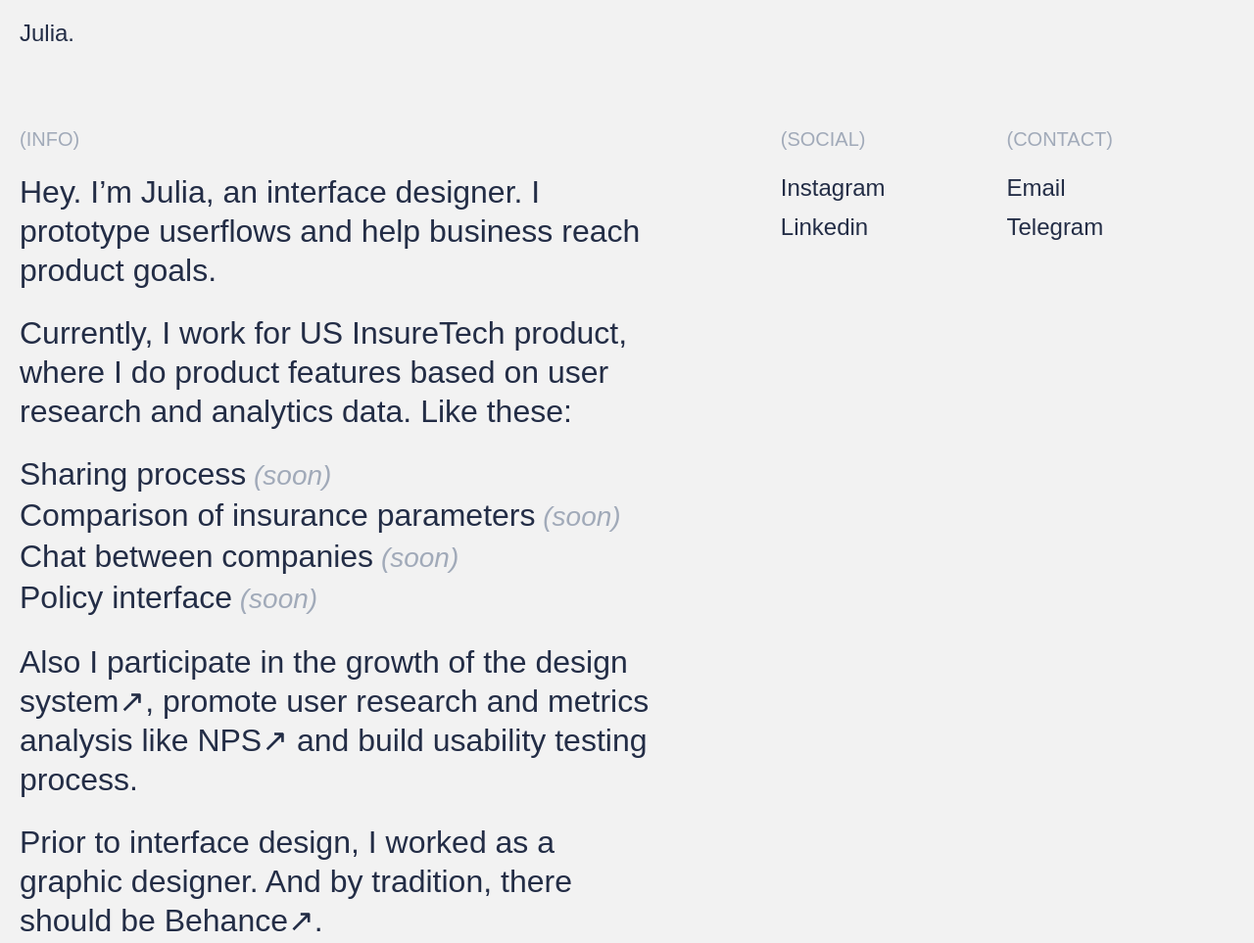
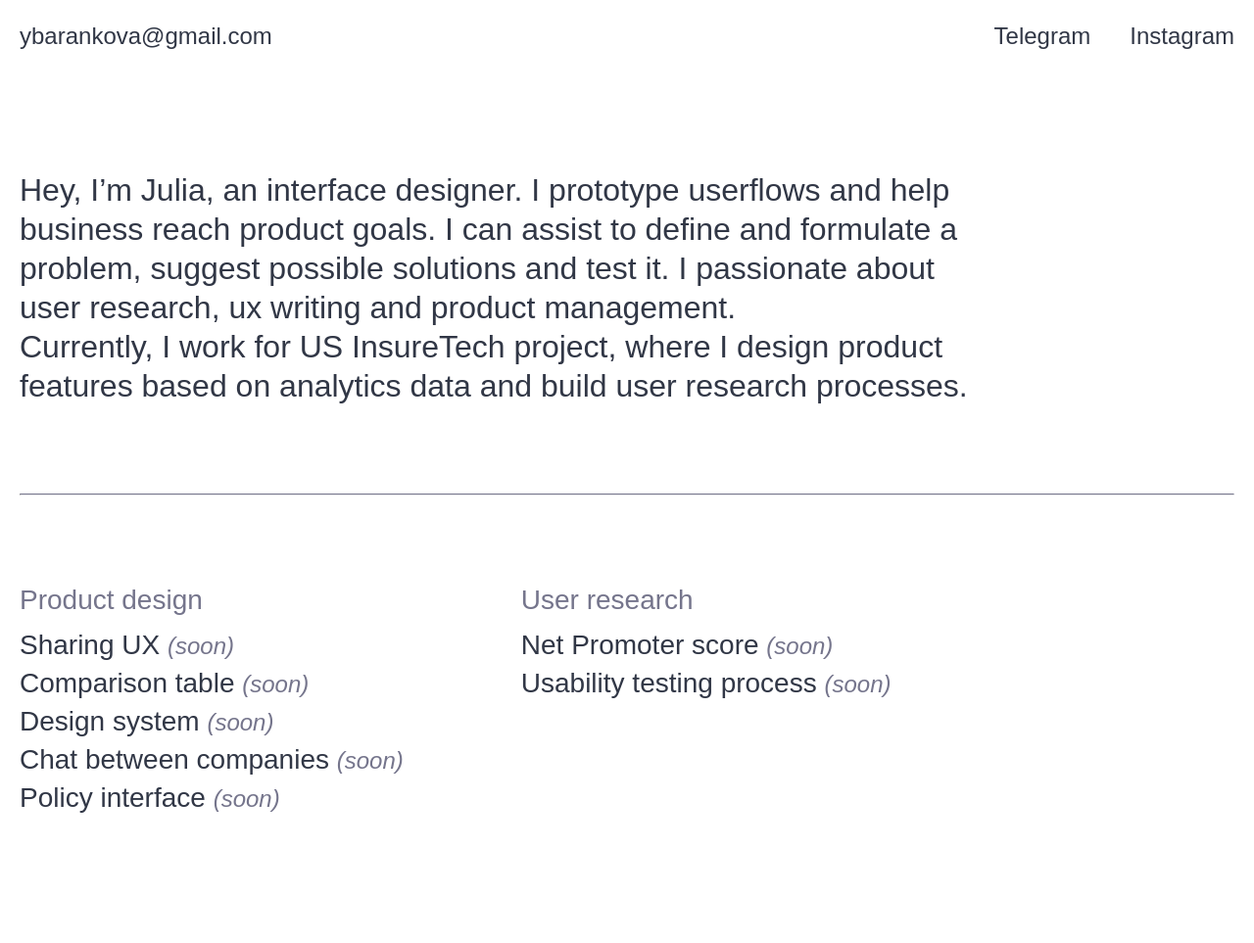
Before and after one commit to jbarankova/jbarankova.github.io, a plain HTML site: page index.html in a window 1280 px wide. Shown: the whole page at 98% size. After the commit the page ends 897 px from the top, so only its background shows below. Drawn offline with Linux system fonts and the light colour scheme; a small style sheet from the web is missing; a web font is replaced by a local one.

Commit message:
Add files via upload

```diff
--- a/index.html
+++ b/index.html
@@ -4,7 +4,7 @@
     <meta charset="UTF-8">
     <meta name="viewport" content="width=device-width, initial-scale=1">
     <link rel="stylesheet" href="stylesheet.css" media="screen">
-    <link rel= "stylesheet" href= "stylesheetMobile.css" media= "only screen and (max-device-width: 480px)">
+    <link rel= "stylesheet" href= "stylesheetMobile.css" media= "only screen and (max-device-width:768px)">
     <link rel="stylesheet" type="text/css" href="MyFontsWebfontsKit.css">
     <link rel="icon" type="image/ico" sizes="32x32" href="icons/favicon.ico">
     <link rel="icon" type="image/ico" sizes="16x16" href="icons/favicon.ico">
@@ -14,34 +14,38 @@
 <body>
 <nav>
     <div class="top-menu">
-        <p>Julia.</p>
+        <a href="mailto:ybarankova@gmail.com" class="left-item social-links">ybarankova@gmail.com</a>
+        <a href="https://www.instagram.com/polar_type/" class="right-item social-links">Instagram</a>
+        <a href="https://t.me/jbarankova" class="right-item social-links">Telegram</a>
     </div>
 </nav>
-<aside class="sidebar sidebar-left">
-    <p class="small-header">(Contact)</p>
-    <p><a href="">Email</a></p>
-    <p><a href="">Telegram</a></p>
-</aside>
-<aside class="sidebar sidebar-right">
-    <p class="small-header">(Social)</p>
-    <p><a href="">Instagram</a></p>
-    <p><a href="">Linkedin</a></p>
-</aside>
     <main>
-       <div class="content">
-           <p class="small-header">(Info)</p>
-           <p class="big-text">Hey. I’m Julia, an interface designer. I prototype userflows and help business reach product goals.</p>
-           <p class="big-text">Currently, I work for US InsureTech product, where I do product features based on user research and analytics data. Like these:
-              <ul class="works-list big-text">
-              <li>Sharing process<span class="soon"> (soon)</span></li>
-              <li>Comparison of insurance parameters<span class="soon"> (soon)</span></li>
-              <li>Chat between companies<span class="soon"> (soon)</span></li>
-              <li>Policy interface<span class="soon"> (soon)</span></li>
-              </ul>
+       <div class="main-page-content">
+           <p class="big-text">Hey, I’m Julia, an interface designer. I prototype userflows and help business reach product goals. I can assist to define and formulate a problem, suggest possible solutions and test it. I passionate about user research, ux writing and product management.
+              <br> Currently, I work for US InsureTech project, where I design product features based on analytics data and build user research processes.
            </p>
-           <p class="big-text">Also I participate in the growth of the <a href="">design system↗</a>, promote user research and metrics analysis like <a href="">NPS↗</a> and build usability testing process.</p>
-           <p class="big-text">Prior to interface design, I worked as a graphic designer. And by tradition, there should be <a href="">Behance↗</a>.</p>
        </div>
+        <hr class="solid">
+        <div>
+            <figure>
+                <figcaption class="article-text">Product design</figcaption>
+                <ul class="article-text">
+                    <li>Sharing UX <span class="soon">(soon)</span></li>
+                    <li>Comparison table <span class="soon">(soon)</span></li>
+                    <li>Design system <span class="soon">(soon)</span></li>
+                    <li>Chat between companies <span class="soon">(soon)</span></li>
+                    <li>Policy interface <span class="soon">(soon)</span></li>
+                </ul>
+            </figure>
+            <figure>
+                <figcaption class="article-text">User research</figcaption>
+                <ul class="article-text">
+                    <li>Net Promoter score <span class="soon">(soon)</span></li>
+                    <li>Usability testing process <span class="soon">(soon)</span></li>
+                </ul>
+            </figure>
+        </div>
+
     </main>
 </body>
 <footer></footer>
--- a/stylesheet.css
+++ b/stylesheet.css
@@ -1,90 +1,95 @@
 /* Body */
-body {
-    padding: 20px;
-    margin: 0px;
-    background-color: #F2F2F2;
-    color: #232D46;
-    font-family: "HelveticaNeueLTPro-Roman", sans-serif;
+    body {
+        padding: 20px;
+        margin: 0;
+        background-color: #FFFFFF;
+        color: #313746;
+        font-family: "HelveticaNeueLTPro-Roman", sans-serif;
+    }
+
+a, a:focus, a:active {
+    text-decoration: none;
+    color: inherit;
 }
 
-body a {
-    text-decoration: none;
+a:hover {
+    color: #7C8DA8;
 }
 
-p {
-    margin: 0;
+
+
+.big-text {
+    font-size: 32px;
+    font-style: normal;
+    font-weight: 400;
+    line-height: 40px;
+    text-align: left;
 }
 
-body a:visited {
-    color: #232D46;
+.article-text {
+    font-size: 28px;
+    font-style: normal;
+    font-weight: 400;
+    line-height: 34px;
+    text-align: left;
 }
 
+/* Nav */
 .top-menu {
-    font-size: 24px;
-    margin-top: 0px;
+    height: 74px;
     margin-bottom: 80px;
 }
 
-/* Sidebars */
-
-.sidebar {
-    float: right;
-    max-width: 180px;
+.social-links {
+    font-family: "HelveticaNeueLTPro-Roman", sans-serif;
     font-size: 24px;
-    line-height: 32px;
+    line-height: 34px;
 }
 
-.sidebar p {
-    margin-bottom: 8px;
+.top-menu .right-item {
+    float: right;
+    margin-left: 40px;
 }
 
-.sidebar-left {
-    margin-right: 10%;
+/* Content */
+
+hr.solid {
+    border-top: 1px solid #75758C;
+    margin-bottom: 90px;
 }
 
-.sidebar-right {
-    margin-right: 10%;
+.main-page-content {
+    width: 1000px;
+    margin-bottom: 90px;
 }
 
-.sidebar a {
-    text-decoration: none;
+
+/* UL */
+
+figure {
+    margin: 0;
+    float: left;
+    margin-right: 120px;
+    margin-bottom: 60px;
 }
 
-.sidebar .small-header {
-    margin-bottom: 20px;
+figcaption {
+    margin-bottom: 12px;
+    color: #75758C;
 }
 
-.content {
-    width: 52%;
+ul {
+    margin: 0;
+    padding-left: 0;
 }
 
-.big-text {
-    font-size: 32px;
-    line-height: 40px;
-    margin-bottom: 24px;
-}
-
-.small-header {
-    font-size: 20px;
-    font-weight: 500;
-    line-height: 28px;
-    color: #A1AAB9;
-    text-transform: uppercase;
-    margin-bottom: 20px;
+li {
+    list-style: none;
+    margin-bottom: 4px;
 }
 
 .soon {
-    font-size: 28px;
-    color: #A1AAB9;
+    color: #75758C;
     font-style: italic;
+    font-size: 24px;
 }
-
-ul {
-    list-style: none;
-    margin: 0;
-    padding: 0;
-}
-
-li a {
-    text-decoration: none;
-}
```
